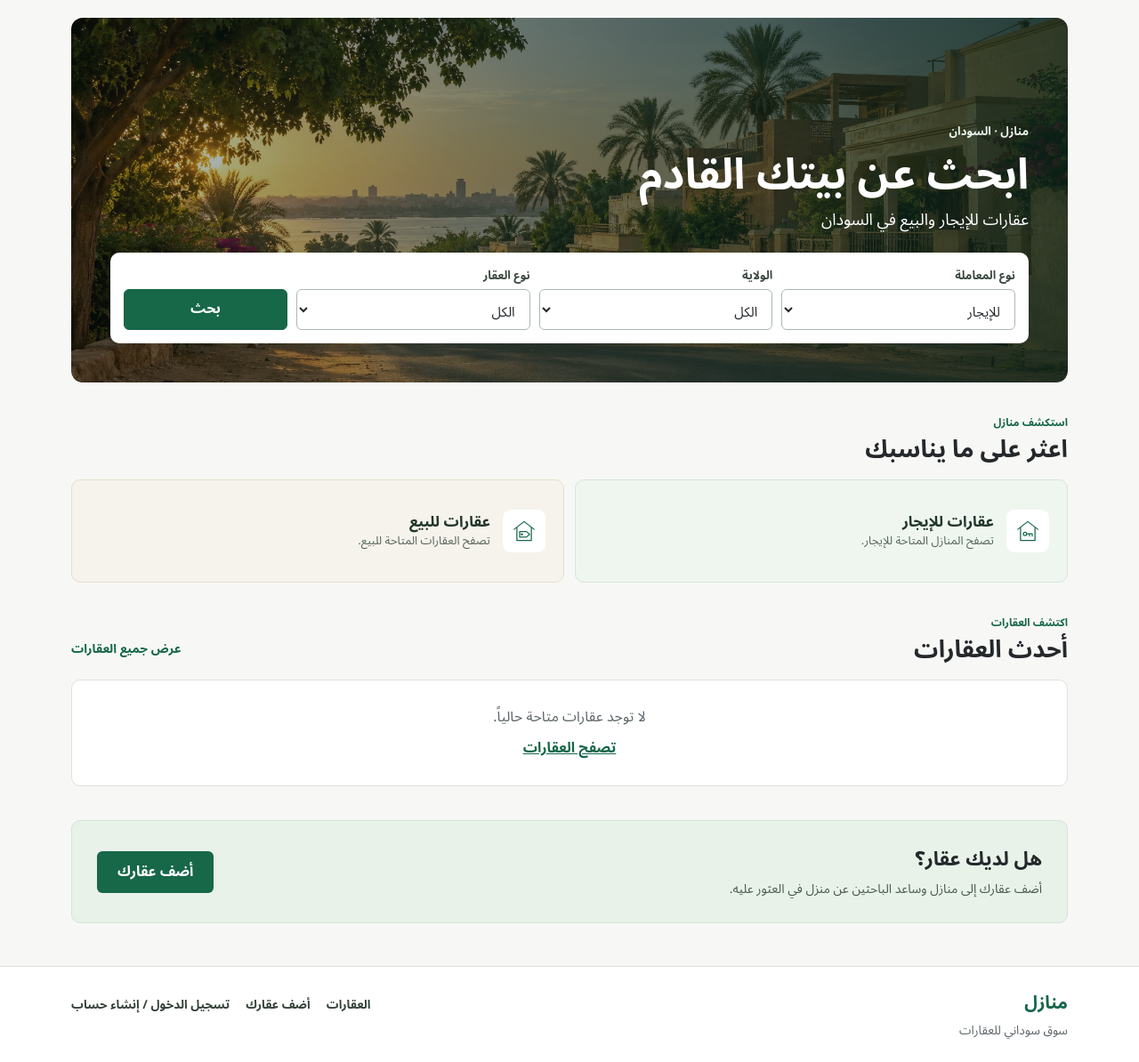
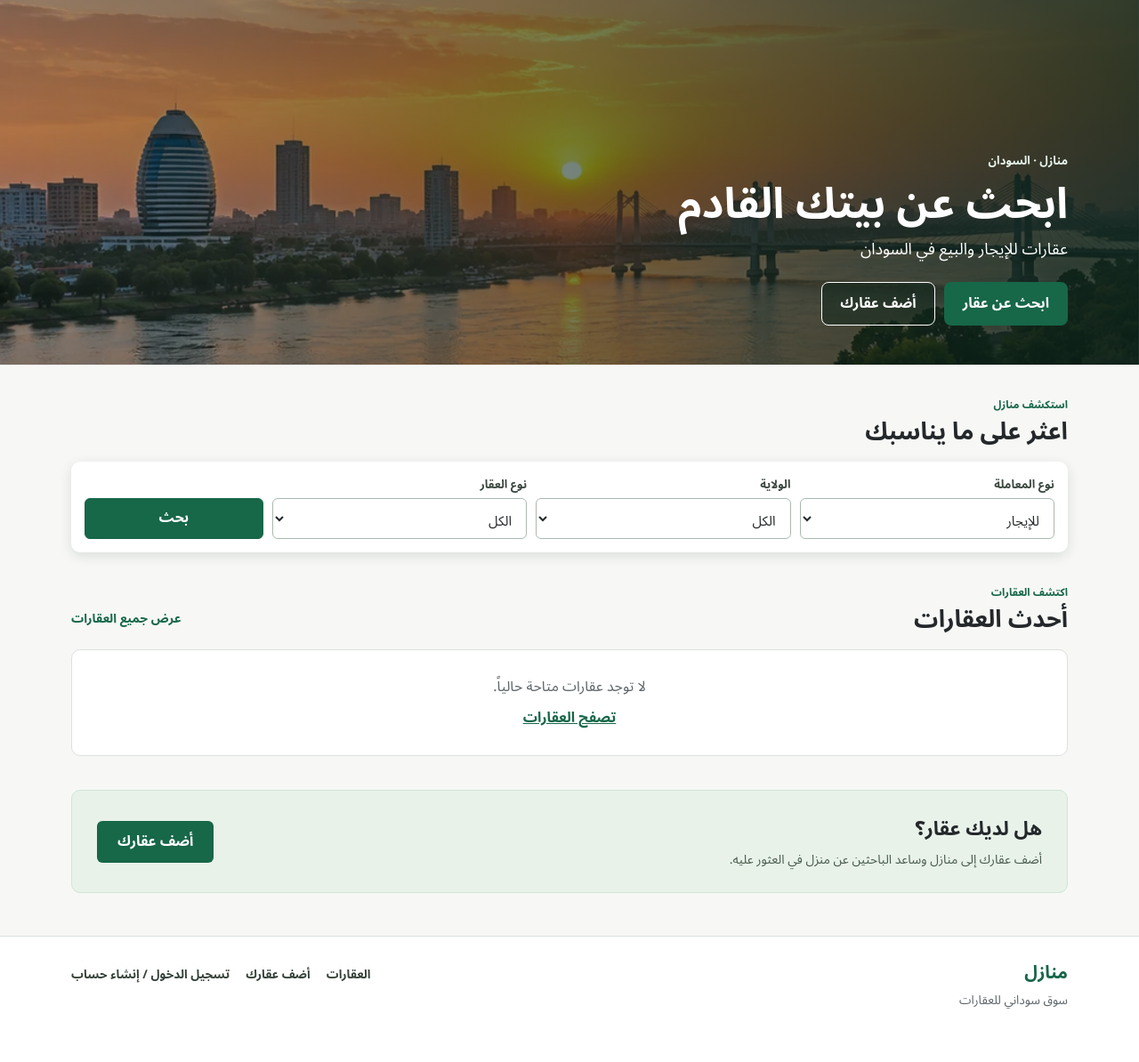
Before and after one commit to mohamedomer-ops/manazil, a Flask app: page / in a window 1280 px wide. Shown: the part 85-1279 px from the top of the page at 89% size. After the commit the page ends 1220 px from the top, so only its background shows below. Run offline with Flask 3, Linux system fonts and the light colour scheme; parts of the project's set-up code (start-up, migrations or seed data) failed here and were passed over; some libraries are stand-ins or nearby versions.

Commit message:
Enhance homepage and simplify property contact

```diff
--- a/app/languages.py
+++ b/app/languages.py
@@ -22,13 +22,10 @@ ARABIC = {
     'Find your next home': 'ابحث عن بيتك القادم',
     'Properties for rent and sale across Sudan': 'عقارات للإيجار والبيع في السودان',
     'Search properties': 'البحث عن عقار',
+    'Search for Property': 'ابحث عن عقار',
     'Search': 'بحث',
     'Explore Manazil': 'استكشف منازل',
     'Find what fits you': 'اعثر على ما يناسبك',
-    'Properties for Rent': 'عقارات للإيجار',
-    'Properties for Sale': 'عقارات للبيع',
-    'Explore homes available to rent.': 'تصفح المنازل المتاحة للإيجار.',
-    'Explore properties available to buy.': 'تصفح العقارات المتاحة للبيع.',
     'Discover homes': 'اكتشف العقارات',
     'Latest Properties': 'أحدث العقارات',
     'View all properties': 'عرض جميع العقارات',
--- a/app/static/css/style.css
+++ b/app/static/css/style.css
@@ -391,13 +391,29 @@ html[dir="rtl"] .account-field input[type="tel"] { text-align: right; }
 }
 
 /* Homepage marketplace discovery. All layout changes are scoped to the homepage. */
-.home-page { width: min(1120px, calc(100% - 32px)); margin-block: 20px 48px; }
-.home-page .home-hero { display: flex; flex-direction: column; justify-content: flex-end; min-height: 410px; gap: 22px; padding: clamp(22px, 4vw, 44px); overflow: hidden; border: 0; border-radius: 13px; background: linear-gradient(90deg, rgb(12 37 27 / 83%), rgb(12 37 27 / 50%) 62%, rgb(12 37 27 / 27%)), url('../images/sudan-hero.webp') center 55% / cover; box-shadow: none; color: #fff; }
-html[dir="rtl"] .home-page .home-hero { background-image: linear-gradient(270deg, rgb(12 37 27 / 83%), rgb(12 37 27 / 50%) 62%, rgb(12 37 27 / 27%)), url('../images/sudan-hero.webp'); }
+:root:has(.home-page) { scroll-behavior: smooth; }
+.home-page { width: 100%; margin: 0 0 48px; }
+.home-content, .home-hero-content { width: min(1120px, calc(100% - 32px)); margin-inline: auto; }
+.home-page .home-hero { position: relative; display: flex; flex-direction: column; justify-content: flex-end; min-height: 410px; padding-block: clamp(22px, 4vw, 44px); overflow: hidden; border: 0; border-radius: 0; background: #173b2b; box-shadow: none; color: #fff; isolation: isolate; }
+.home-hero-content { display: flex; flex-direction: column; gap: 22px; }
+.home-hero-slides, .home-hero-slide { position: absolute; inset: 0; width: 100%; height: 100%; }
+.home-hero-slides { z-index: -2; }
+.home-hero-slide { display: block; object-fit: cover; object-position: center 55%; opacity: 0; transition: opacity 700ms ease-in-out; }
+.home-hero-slide.is-active { opacity: 1; }
+.home-page .home-hero::before { position: absolute; z-index: -1; inset: 0; content: ''; background: linear-gradient(90deg, rgb(12 37 27 / 83%), rgb(12 37 27 / 50%) 62%, rgb(12 37 27 / 27%)); pointer-events: none; }
+html[dir="rtl"] .home-page .home-hero::before { background: linear-gradient(270deg, rgb(12 37 27 / 83%), rgb(12 37 27 / 50%) 62%, rgb(12 37 27 / 27%)); }
 .home-hero-copy { min-width: 0; max-width: 680px; }
 .home-kicker { margin: 0 0 8px; color: #e7f5eb; font-size: 13px; font-weight: 700; }
 .home-hero-copy h1 { margin: 0 0 6px; font-size: clamp(30px, 4vw, 48px); line-height: 1.25; }
 .home-hero-copy > p:last-child { margin: 0; font-size: clamp(15px, 1.7vw, 18px); line-height: 1.6; }
+.home-hero-actions { display: flex; flex-wrap: wrap; gap: 10px; }
+.home-hero-action { display: inline-flex; align-items: center; justify-content: center; min-height: 48px; padding: 10px 20px; border: 1px solid transparent; border-radius: 8px; font-weight: 700; text-align: center; text-decoration: none; }
+.home-hero-action-primary { background: var(--green); color: #fff; }
+.home-hero-action-primary:hover { background: var(--primary-hover); }
+.home-hero-action-secondary { border-color: #fff; background: rgb(12 37 27 / 48%); color: #fff; }
+.home-hero-action-secondary:hover { background: rgb(12 37 27 / 76%); }
+.home-hero-action:focus-visible { outline: 3px solid #fff; outline-offset: 3px; }
+#property-search { scroll-margin-top: 16px; }
 .home-search { display: grid; grid-template-columns: repeat(3, minmax(0, 1fr)) minmax(110px, .7fr); align-items: end; gap: 10px; width: 100%; padding: 15px; border-radius: 10px; background: #fff; color: #24282b; box-shadow: 0 4px 14px rgb(16 35 24 / 12%); }
 .home-search-field { min-width: 0; }
 .home-search-field label { display: block; margin-block-end: 4px; color: #3b4840; font-size: 13px; font-weight: 700; }
@@ -410,15 +426,6 @@ html[dir="rtl"] .home-page .home-hero { background-image: linear-gradient(270deg
 .home-section-heading h2 { margin: 0; font-size: clamp(21px, 2.4vw, 27px); line-height: 1.35; }
 .home-section-heading > a { display: inline-flex; align-items: center; min-height: 40px; color: var(--green); font-size: 14px; font-weight: 700; text-decoration: none; }
 .home-section-heading > a:hover { text-decoration: underline; }
-.home-discovery-grid { display: grid; grid-template-columns: repeat(2, minmax(0, 1fr)); gap: 12px; }
-.home-discovery-card { display: flex; align-items: center; gap: 14px; min-width: 0; min-height: 116px; padding: 18px 20px; border: 1px solid #d7e4da; border-radius: 10px; background: #eff6f0; color: #21362a; text-decoration: none; transition: border-color 180ms ease, background-color 180ms ease; }
-.home-discovery-sale { background: #f6f3ec; border-color: #e7decd; }
-.home-discovery-card:hover, .home-discovery-card:focus-visible { border-color: var(--green); background: #e8f3eb; }
-.home-discovery-icon { display: grid; place-items: center; flex: 0 0 48px; height: 48px; border-radius: 9px; background: #fff; color: var(--green); }
-.home-discovery-svg { display: block; width: 30px; height: 30px; }
-.home-discovery-card > span:nth-child(2) { display: grid; min-width: 0; }
-.home-discovery-card strong { font-size: 17px; line-height: 1.45; }
-.home-discovery-card small { color: #56635a; font-size: 13px; line-height: 1.5; }
 .home-latest-grid { display: grid; grid-template-columns: repeat(4, minmax(0, 1fr)); gap: 14px; }
 .home-latest-grid .market-result-link { display: block; min-height: 0; }
 .home-latest-grid .market-result .property-card-media { height: auto; min-height: 0; aspect-ratio: 4 / 3; }
@@ -450,9 +457,12 @@ html[dir="rtl"] .home-page .home-hero { background-image: linear-gradient(270deg
   .home-latest-grid { grid-template-columns: repeat(2, minmax(0, 1fr)); }
 }
 @media (max-width: 767px) {
-  .home-page { width: calc(100% - 24px); margin-block: 12px 36px; }
-  .home-page .home-hero { min-height: 0; padding: 25px 18px 18px; gap: 18px; background-position: center; }
+  .home-page { margin-block-end: 36px; }
+  .home-content, .home-hero-content { width: calc(100% - 24px); }
+  .home-page .home-hero { min-height: 0; padding-block: 48px 18px; }
+  .home-hero-content { gap: 18px; }
   .home-hero-copy h1 { font-size: clamp(27px, 6vw, 34px); }
+  .home-hero-actions { flex-direction: column; align-items: stretch; }
   .home-search { grid-template-columns: minmax(0, 1fr); padding: 12px; }
   .home-search button { width: 100%; }
   .home-section { margin-block-start: 28px; }
@@ -462,10 +472,5 @@ html[dir="rtl"] .home-page .home-hero { background-image: linear-gradient(270deg
 }
 @media (max-width: 600px) {
   .home-latest-grid { grid-template-columns: minmax(0, 1fr); }
-  .home-discovery-grid { grid-template-columns: minmax(0, 1fr); }
-  .home-discovery-card { min-height: 88px; padding: 12px 15px; }
 }
-@media (max-width: 360px) {
-  .home-page .home-hero { padding-inline: 14px; }
-}
-@media (prefers-reduced-motion: reduce) { .home-discovery-card { transition: none; } }
+@media (prefers-reduced-motion: reduce) { :root:has(.home-page) { scroll-behavior: auto; } .home-hero-slide { transition: none; } }
--- /dev/null
+++ b/app/static/js/home-hero.js
@@ -0,0 +1,15 @@
+(() => {
+  const hero = document.querySelector('[data-home-hero]');
+  if (!hero || window.matchMedia('(prefers-reduced-motion: reduce)').matches) return;
+
+  const slides = Array.from(hero.querySelectorAll('.home-hero-slide'));
+  if (slides.length < 2) return;
+
+  let index = 0;
+  window.setInterval(() => {
+    if (document.hidden) return;
+    slides[index].classList.remove('is-active');
+    index = (index + 1) % slides.length;
+    slides[index].classList.add('is-active');
+  }, 6500);
+})();
--- a/app/templates/index.html
+++ b/app/templates/index.html
@@ -1,15 +1,29 @@
 {% extends 'base.html' %}
 {% from 'components/property_result.html' import property_result %}
 {% block title %}{{ t('Find your next home') }} | {{ t('Manazil') }}{% endblock %}
-{% block scripts %}<script defer src="{{ url_for('static', filename='js/properties.js') }}"></script>{% endblock %}
+{% block scripts %}<script defer src="{{ url_for('static', filename='js/properties.js') }}"></script><script defer src="{{ url_for('static', filename='js/home-hero.js') }}"></script>{% endblock %}
 {% block content %}
 <main id="main-content" class="home-page">
-  <section class="home-hero" aria-labelledby="home-title">
+  <section class="home-hero" aria-labelledby="home-title" data-home-hero>
+    <div class="home-hero-slides" aria-hidden="true">
+      {% for number in range(1, 5) %}<img class="home-hero-slide{% if loop.first %} is-active{% endif %}" src="{{ url_for('static', filename='images/sudan-hero-' ~ number ~ '.webp') }}" alt="" {% if loop.first %}fetchpriority="high" loading="eager"{% else %}loading="lazy" decoding="async"{% endif %}>{% endfor %}
+    </div>
+    <div class="home-hero-content">
     <div class="home-hero-copy">
       <p class="home-kicker">{{ t('Manazil') }} <span aria-hidden="true">·</span> {{ t('Sudan') }}</p>
       <h1 id="home-title">{{ t('Find your next home') }}</h1>
       <p>{{ t('Properties for rent and sale across Sudan') }}</p>
     </div>
+    <div class="home-hero-actions">
+      <a class="home-hero-action home-hero-action-primary" href="#property-search">{{ t('Search for Property') }}</a>
+      <a class="home-hero-action home-hero-action-secondary" href="{{ url_for('property_new', **({'lang': 'en'} if language == 'en' else {})) }}">{{ t('Post Property') }}</a>
+    </div>
+    </div>
+  </section>
+
+  <div class="home-content">
+  <section class="home-section" id="property-search" aria-labelledby="home-discover-title">
+    <div class="home-section-heading"><div><p class="home-section-kicker">{{ t('Explore Manazil') }}</p><h2 id="home-discover-title">{{ t('Find what fits you') }}</h2></div></div>
     <form class="home-search" method="get" action="{{ url_for('main.properties') }}" role="search" aria-label="{{ t('Search properties') }}">
       {% if language == 'en' %}<input type="hidden" name="lang" value="en">{% endif %}
       <div class="home-search-field"><label for="home-transaction">{{ t('Transaction') }}</label><select id="home-transaction" name="transaction"><option value="rent">{{ t('For Rent') }}</option><option value="sale">{{ t('For Sale') }}</option></select></div>
@@ -17,14 +31,6 @@
       <div class="home-search-field"><label for="home-property-type">{{ t('Property type') }}</label><select id="home-property-type" name="property_type"><option value="">{{ t('Any') }}</option>{% for value, label in property_types.items() %}<option value="{{ value }}">{{ t(label) }}</option>{% endfor %}</select></div>
       <button type="submit">{{ t('Search') }}</button>
     </form>
-  </section>
-
-  <section class="home-section" aria-labelledby="home-discover-title">
-    <div class="home-section-heading"><div><p class="home-section-kicker">{{ t('Explore Manazil') }}</p><h2 id="home-discover-title">{{ t('Find what fits you') }}</h2></div></div>
-    <div class="home-discovery-grid">
-      <a class="home-discovery-card home-discovery-rent" href="{{ url_for('main.properties', transaction='rent', **({'lang': 'en'} if language == 'en' else {})) }}"><span class="home-discovery-icon" aria-hidden="true"><svg class="home-discovery-svg" viewBox="0 0 48 48" fill="none" stroke="currentColor" stroke-width="2" stroke-linecap="round" stroke-linejoin="round" focusable="false"><path d="M6 21 24 7l18 14M11 18v23h26V18"/><circle cx="19" cy="29" r="3"/><path d="M22 29h10m-5 0v4m5-4v4"/></svg></span><span><strong>{{ t('Properties for Rent') }}</strong><small>{{ t('Explore homes available to rent.') }}</small></span></a>
-      <a class="home-discovery-card home-discovery-sale" href="{{ url_for('main.properties', transaction='sale', **({'lang': 'en'} if language == 'en' else {})) }}"><span class="home-discovery-icon" aria-hidden="true"><svg class="home-discovery-svg" viewBox="0 0 48 48" fill="none" stroke="currentColor" stroke-width="2" stroke-linecap="round" stroke-linejoin="round" focusable="false"><path d="M6 21 24 7l18 14M11 18v23h26V18"/><path d="M16 25h12l6 5-6 5H16z"/><circle cx="20" cy="30" r="1"/></svg></span><span><strong>{{ t('Properties for Sale') }}</strong><small>{{ t('Explore properties available to buy.') }}</small></span></a>
-    </div>
   </section>
 
   <section class="home-section home-latest" aria-labelledby="home-latest-title">
@@ -41,6 +47,7 @@
   </section>
 
   <section class="home-post-cta" aria-labelledby="home-post-title"><div><h2 id="home-post-title">{{ t('Have a property?') }}</h2><p>{{ t('List your property on Manazil and make it easier for people to find it.') }}</p></div><a class="primary-link" href="{{ url_for('property_new', **({'lang': 'en'} if language == 'en' else {})) }}">{{ t('Post Property') }}</a></section>
+  </div>
 </main>
 {% endblock %}
 {% block footer %}
```
Also changed, not shown: tests/test_homepage.py (+79 -22 lines), README.md, app/static/images/sudan-hero-1.webp (added), app/static/images/sudan-hero-2.webp (added), app/static/images/sudan-hero-3.webp (added), app/static/images/sudan-hero-4.webp (added).
